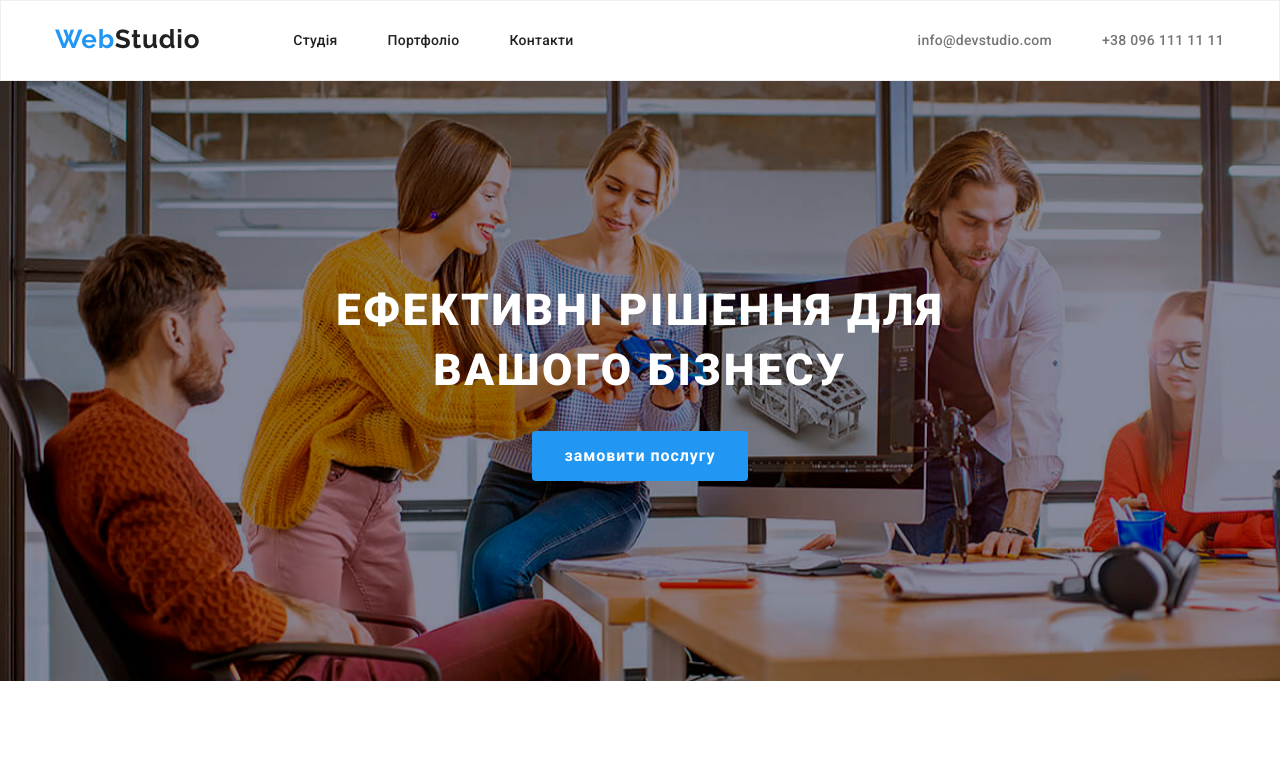
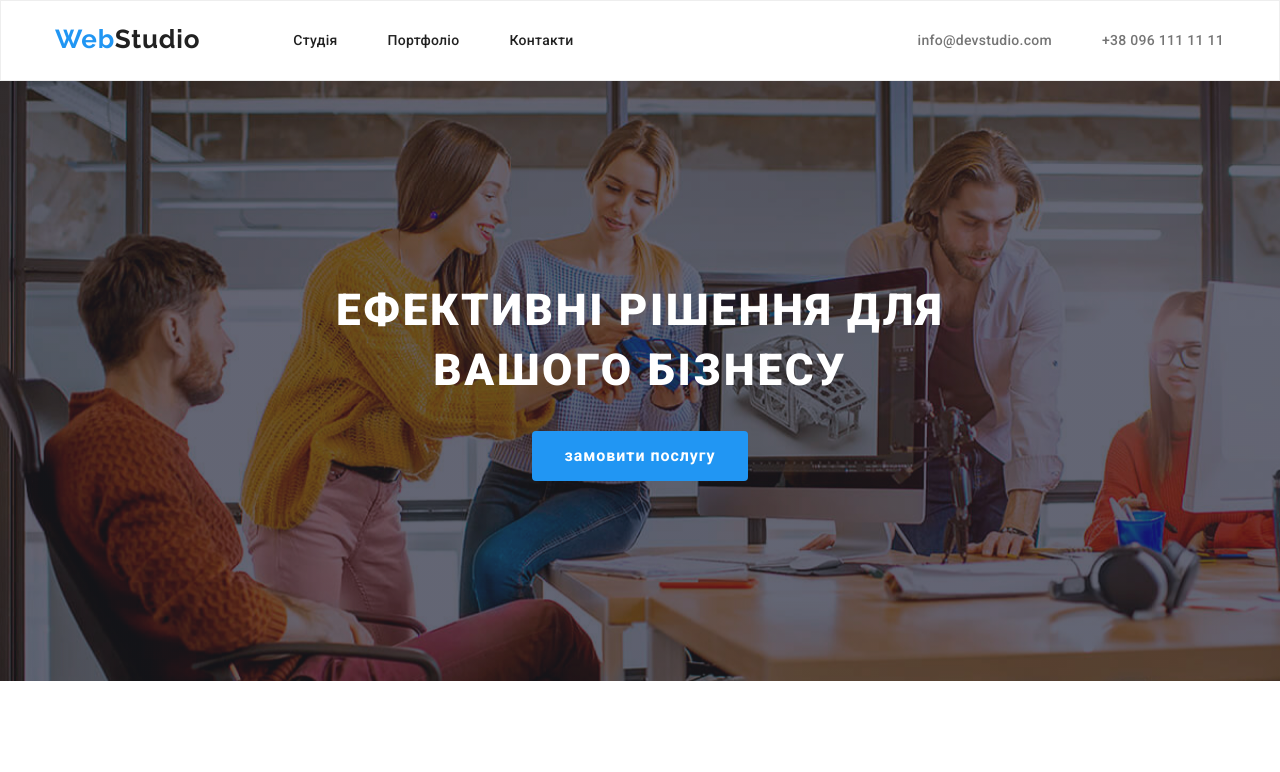
Before and after one commit to botik3425/WebStudio, a plain HTML site: page index.html in a window 1280 px wide. Shown: the top 772 px of the page. Drawn offline with nearby package versions, Linux system fonts and the light colour scheme.

Commit message:
xcvbnm,.

```diff
--- a/style/style.css
+++ b/style/style.css
@@ -35,7 +35,7 @@
   border: none;
 }
 .heroindex {
-  background-image: url(../photos/heroindex-img.jpg);
+  background-image:linear-gradient(rgba(47, 48, 58, 0.4), rgba(47, 48, 58, 0.4) ), url(../photos/heroindex-img.jpg);
   padding-top: 200px;
   padding-bottom: 200px;
 }
```
